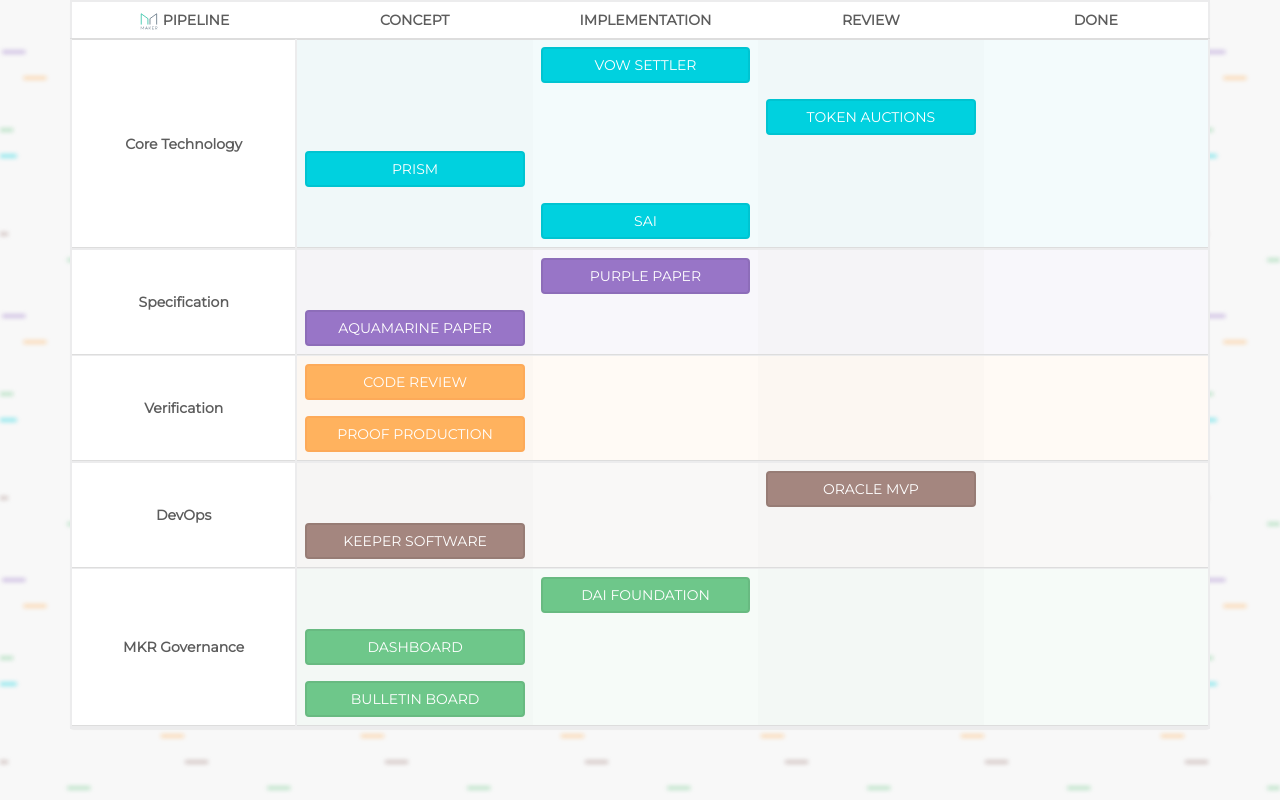
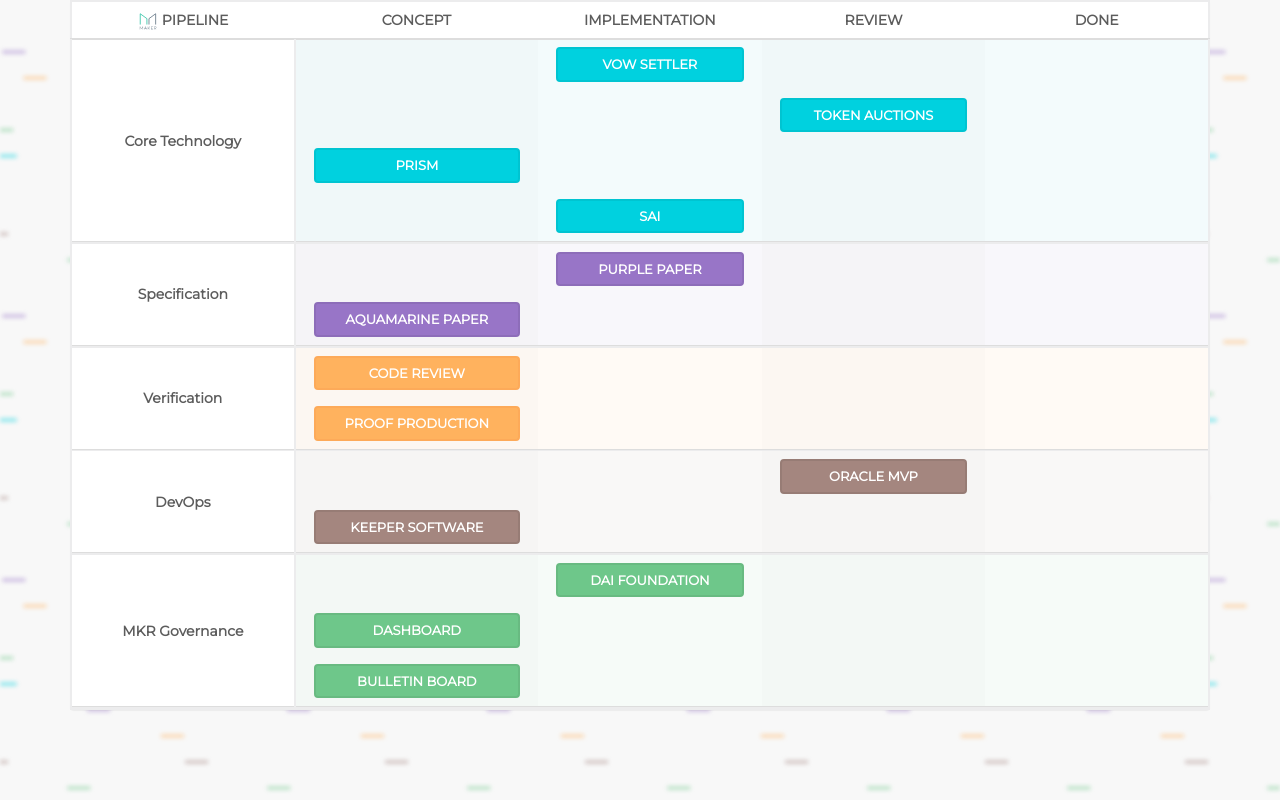
Before and after one commit to makerdao/pipeline-overview, a website built with webpack: page index.html in a window 1280 px wide. Built offline with nearby package versions, Linux system fonts and the light colour scheme.

Commit message:
Task button style

```diff
--- a/src/styles/main.less
+++ b/src/styles/main.less
@@ -44,7 +44,20 @@
   text-transform: uppercase;
   color: white;
   border-width: 2px;
+  margin-left: 10px;
+  margin-right: 10px;
+  font-size: small;
+  font-weight: bold;
+
+  &:hover, &:active, &:active:focus, &:focus {
+    color: #ffffce;
+    opacity: 0.8;
+  }
+
+
 }
+
+
 
 #modals {
   position: absolute;
```
